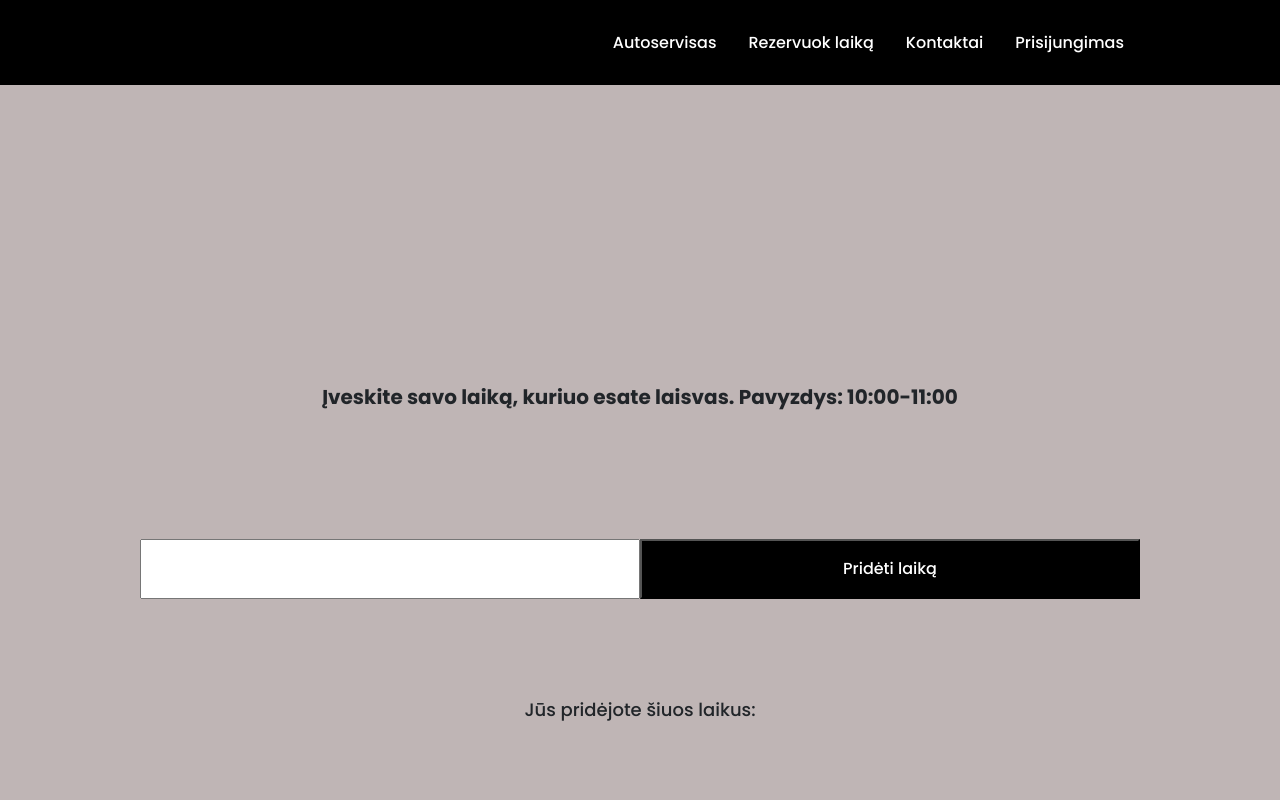
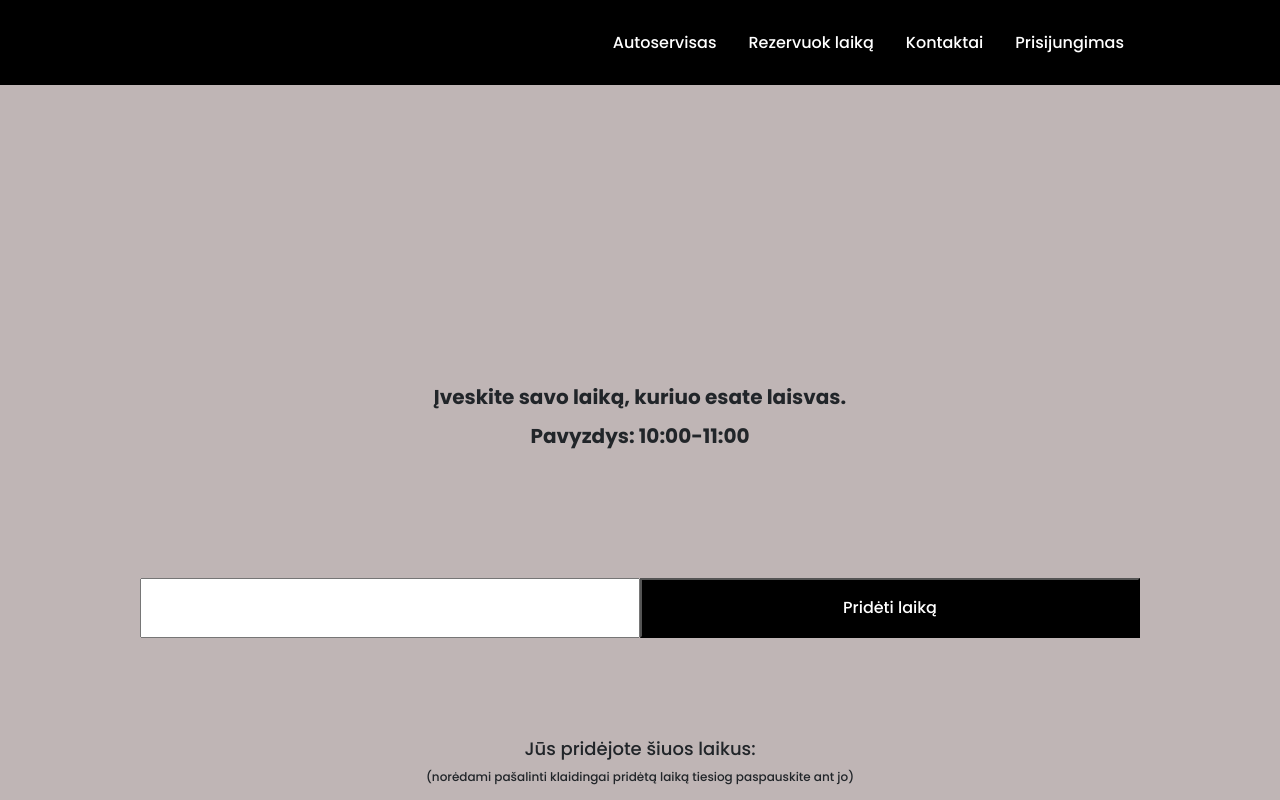
Before and after one commit to Sandruttee/autoservisas222e, a React (Create React App) app: page /AvailableTimeForm in a window 1280 px wide. Shown: the top 800 px of the page. Built offline with nearby package versions, Linux system fonts and the light colour scheme.

Commit message:
html adjust

```diff
--- a/src/pages/AvailableTimeForm.js
+++ b/src/pages/AvailableTimeForm.js
@@ -29,7 +29,8 @@ const AvailableTimeForm = () => {
     <div>
       <div className="formContainer">
         <h1 className="special-margin">
-          Įveskite savo laiką, kuriuo esate laisvas. Pavyzdys: 10:00-11:00
+          Įveskite savo laiką, kuriuo esate laisvas. <br />{" "}
+          <div className="smaller-font">Pavyzdys: 10:00-11:00</div>
         </h1>
         <input
           type="text"
@@ -43,7 +44,13 @@ const AvailableTimeForm = () => {
         </button>
 
         <div>
-          <h3 className="special-margin">Jūs pridėjote šiuos laikus:</h3>
+          <h3 className="special-margin">
+            Jūs pridėjote šiuos laikus: <br />{" "}
+            <div className="small-font">
+              (norėdami pašalinti klaidingai pridėtą laiką tiesiog paspauskite
+              ant jo){" "}
+            </div>
+          </h3>
           <ul>
             {times.map((time, index) =>
               !deletedIndices.includes(index) ? (
@@ -57,10 +64,6 @@ const AvailableTimeForm = () => {
               ) : null
             )}
           </ul>
-          <h3 className="special-margin">
-            Norėdami pašalinti klaidingai pridėtą laiką tiesiog paspauskite ant
-            jo.
-          </h3>
         </div>
       </div>
     </div>
--- a/src/pages/BookingApp.js
+++ b/src/pages/BookingApp.js
@@ -69,7 +69,8 @@ class BookingApp extends React.Component {
             <input className="bookingInput" type="text"></input>
             <br />
             <label className="bookingLabel" for="name">
-              Parašykite komentarą (pvz.: automobilio modelį, pagaminimo metus)
+              Parašykite komentarą <br /> (pavyzdžiui: automobilio modelį,
+              pagaminimo metus)
             </label>{" "}
             <br />
             <input className="bookingInputSpecial" type="text"></input>
--- a/src/pages/styling.css
+++ b/src/pages/styling.css
@@ -31,6 +31,15 @@ h2 {
 
 h3 {
   margin-top: 30px;
+}
+
+.smaller-font {
+  font-size: 20px;
+  margin-top: 15px;
+}
+.small-font {
+  font-size: 12px;
+  margin-top: 10px;
 }
 
 .heading-black {
```
